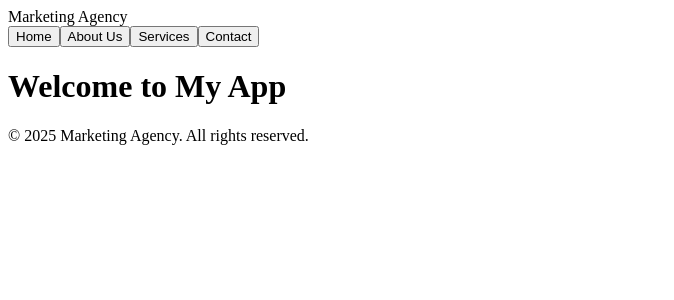
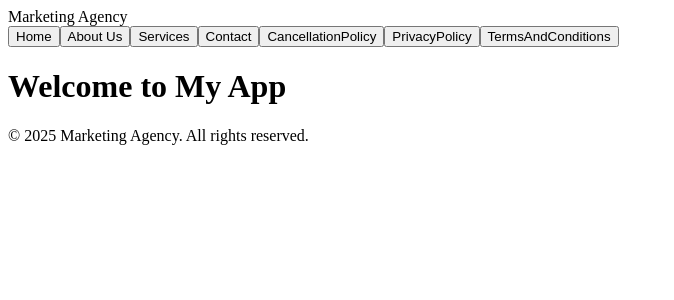
Before and after one commit to golagaurav/marketing-agency, a React (Create React App) app: page / in a window 1280 px wide. Shown: the top 300 px of the page, without its empty margins (0-674 px from the left). Built offline with nearby package versions, Linux system fonts and the light colour scheme.

Commit message:
add  more page in  navbar

```diff
--- a/src/components/Navbar.tsx
+++ b/src/components/Navbar.tsx
@@ -10,6 +10,9 @@ const Navbar = () => {
         <Button onClick={() => window.location.href = '/about-us'}>About Us</Button>
         <Button onClick={() => window.location.href = '/services'}>Services</Button>
         <Button onClick={() => window.location.href = '/contact-us'}>Contact</Button>
+        <Button onClick={() => window.location.href = '/cancellation-policy'}>CancellationPolicy</Button>
+        <Button onClick={() => window.location.href = '/privacy-policy'}>PrivacyPolicy</Button>
+        <Button onClick={() => window.location.href = '/terms-and-conditions'}>TermsAndConditions</Button>
       </div>
     </nav>
   );
```
